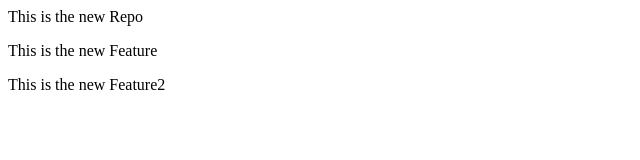
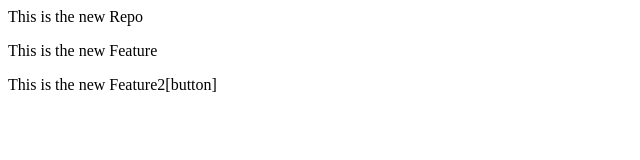
Before and after one commit to SudeshKudache/localrepo, a plain HTML site: page index.html in a window 1280 px wide. Shown: the full height of the page, 0-640 px from the left. Drawn offline with Linux system fonts and the light colour scheme.

```diff
--- a/index.html
+++ b/index.html
@@ -1,3 +1,3 @@
 <p> This is the new Repo </p>
 <p> This is the new Feature</p>
-<p> This is the new Feature2</p>
+<p> This is the new Feature2[button] </p>
```
